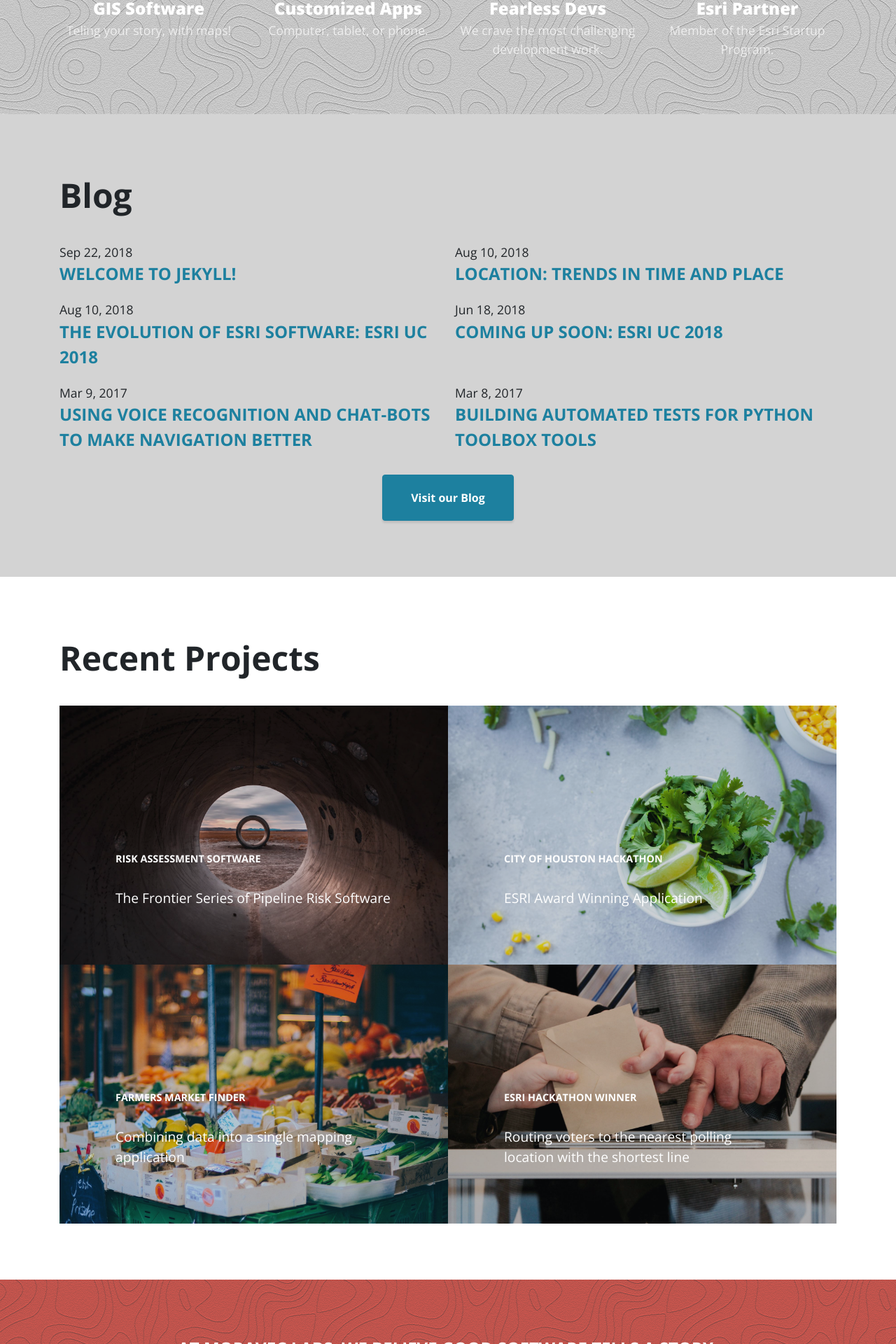
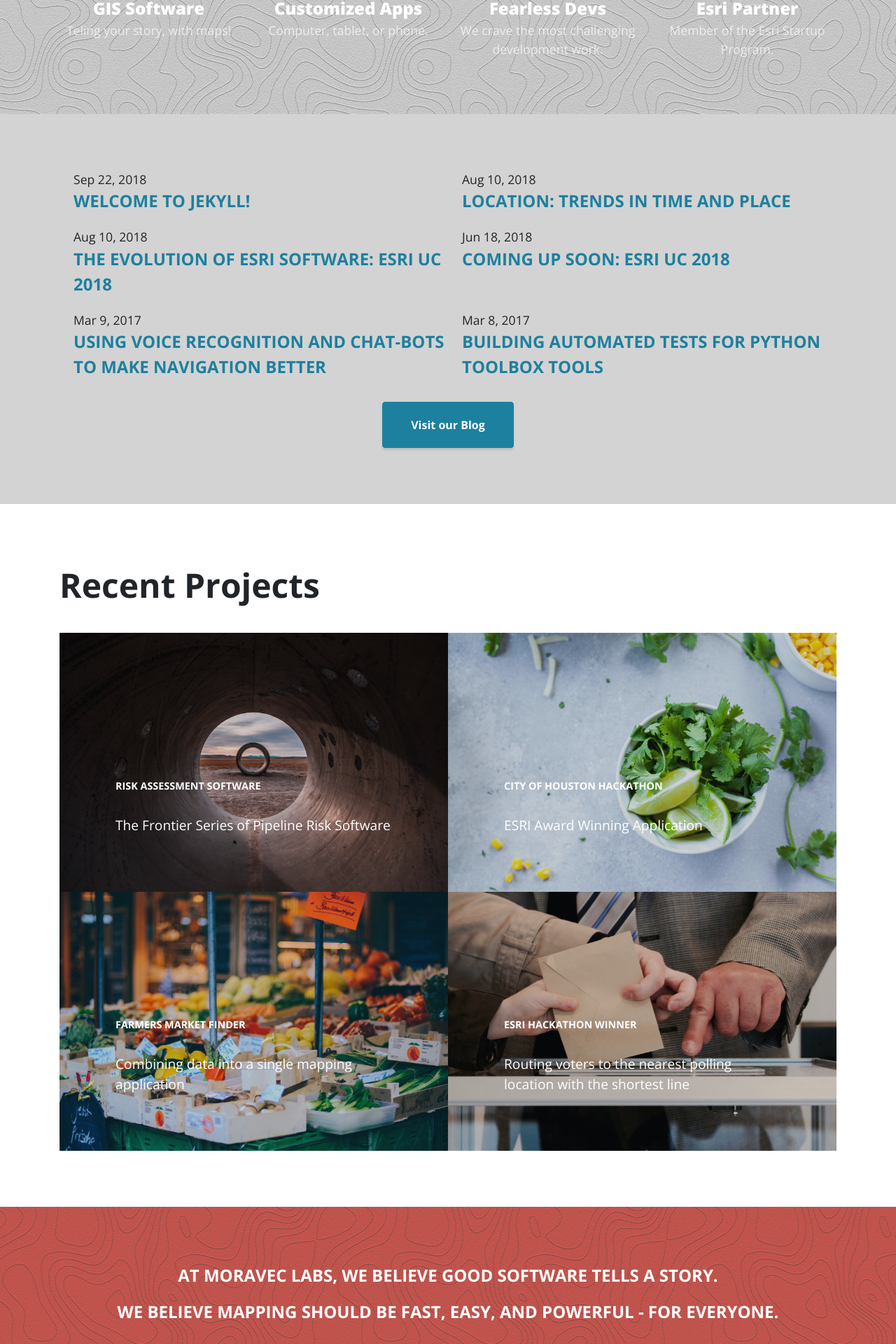
Before and after one commit to Dawnabelle/moravec-site-jekyll, a Jekyll site: the page built from index.html, in a window 1280 px wide. Shown: the part 1990-3910 px from the top of the page at 70% size. Built offline with Jekyll 4.4.1, drawn with Linux system fonts in a browser that asks for light colours; nearby versions of some CDN libraries; some web fonts are replaced.

Commit message:
Fixed blog section spacing

```diff
--- a/_sass/_layout.scss
+++ b/_sass/_layout.scss
@@ -134,8 +134,6 @@
   .blog-preview-items {
     display: flex;
     flex-wrap: wrap;
-    margin-left: -20px;
-    margin-top: -20px;
     .blog-preview-item {
       flex: 1 0 calc(50% - 20px);
       margin-left: 20px;
--- a/index.html
+++ b/index.html
@@ -92,7 +92,7 @@ layout: default
 <!-- Blog -->
 <section class="blog-preview content-section">
   <div class="container text-center">
-    <h2>Blog</h2>
+    <!--<h2>Blog</h2>-->
     <div class="blog-preview-items">
       {% for post in site.posts limit:6 %}
       <div class="blog-preview-item">
```
